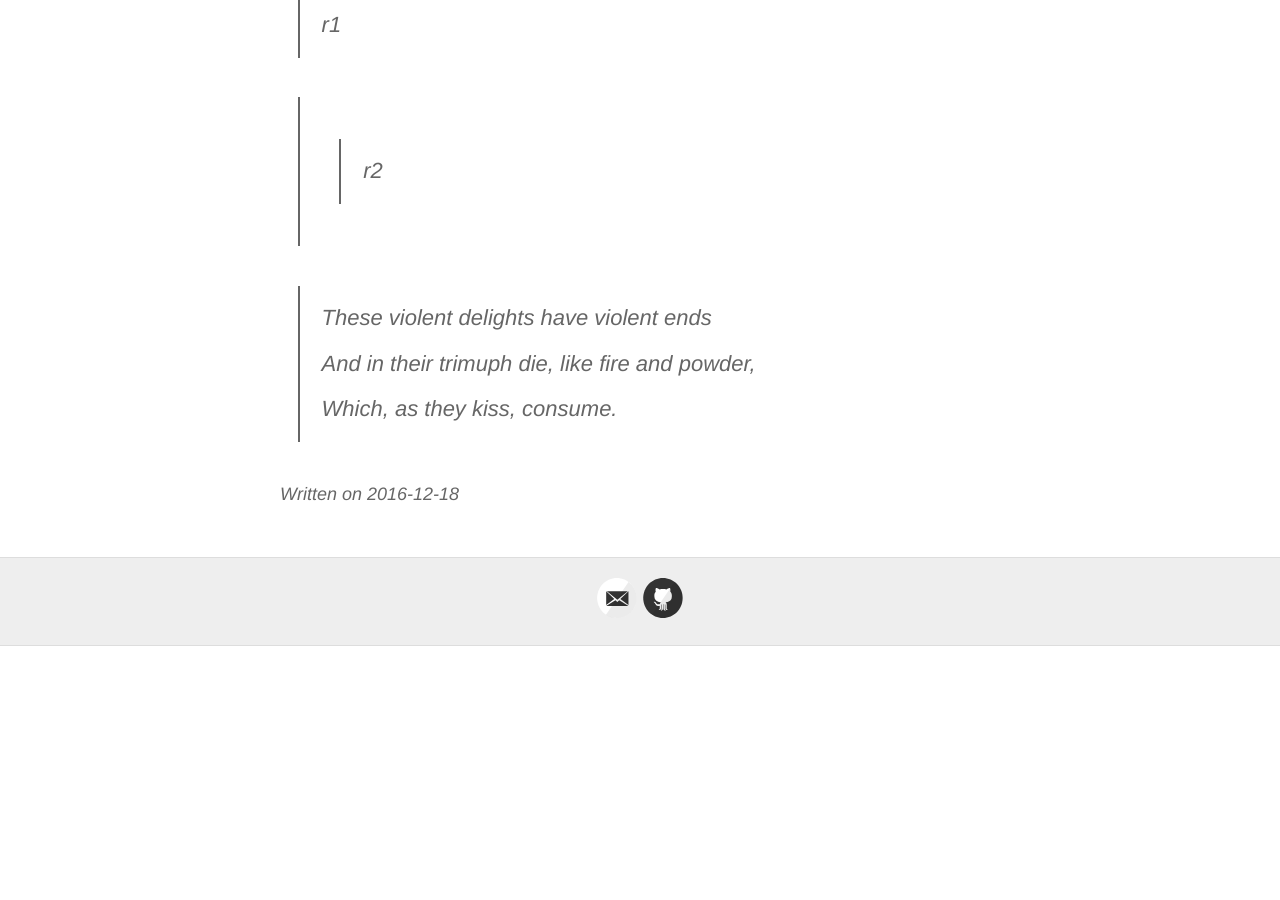
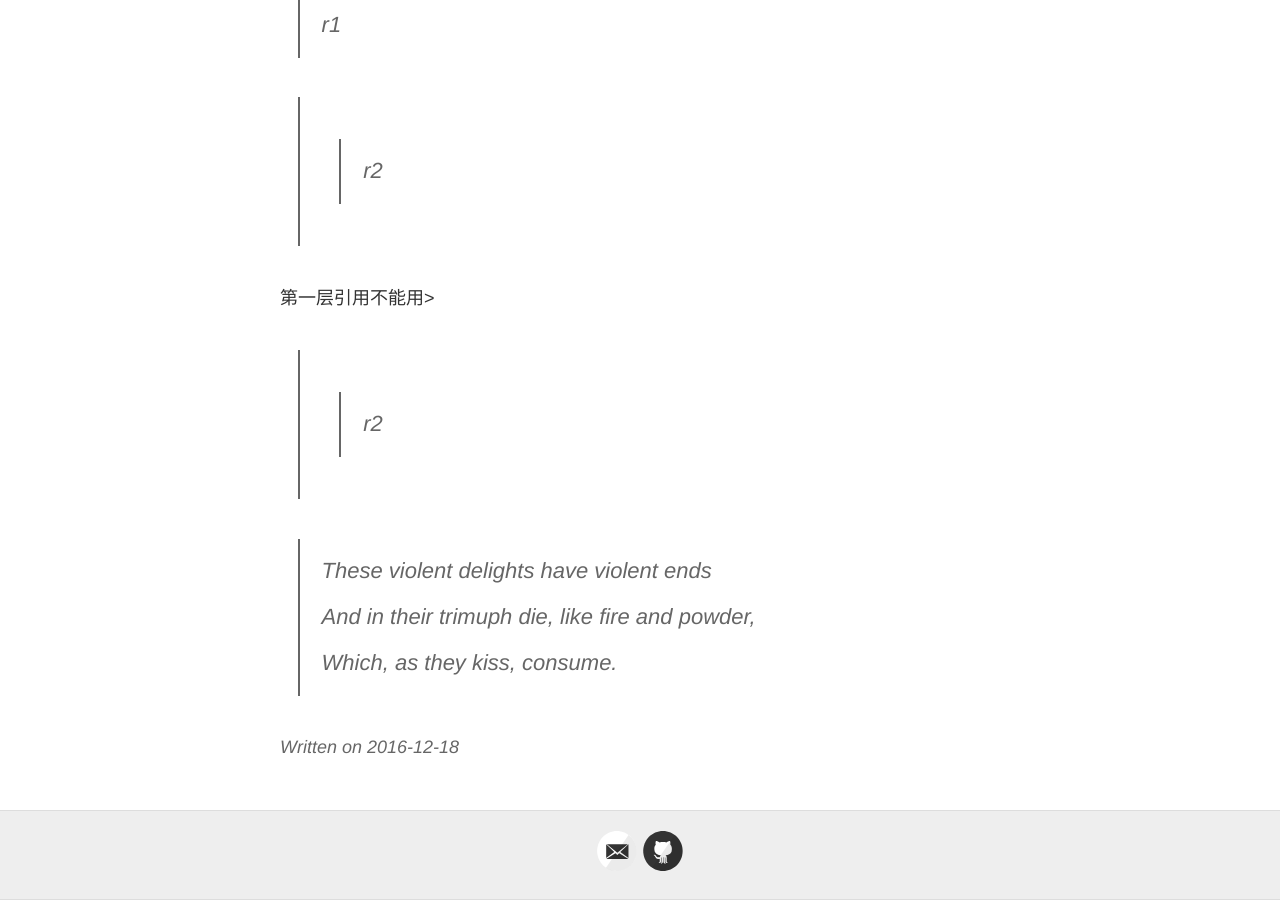
Before and after one commit to xiaogmail/xiaogmail.github.io.pass, a Jekyll site: the page built from _posts/2016-12-18-测试帖.md, in a window 1280 px wide and 900 px high, scrolled down 832 px. Built offline with Jekyll 4.4.1, drawn with Linux system fonts in a browser that asks for light colours; before the commit the page ends 1478 px from its top, so only the background shows below that.

Commit message:
Update 2016-12-18-测试帖.md

```diff
--- a/_posts/2016-12-18-测试帖.md
+++ b/_posts/2016-12-18-测试帖.md
@@ -14,6 +14,9 @@ title: 测试帖
 
 >> r2
 
+第一层引用不能用>
+>> r2
+
 > These violent delights have violent ends
 >
 > And in their trimuph die, like fire and powder,
```
